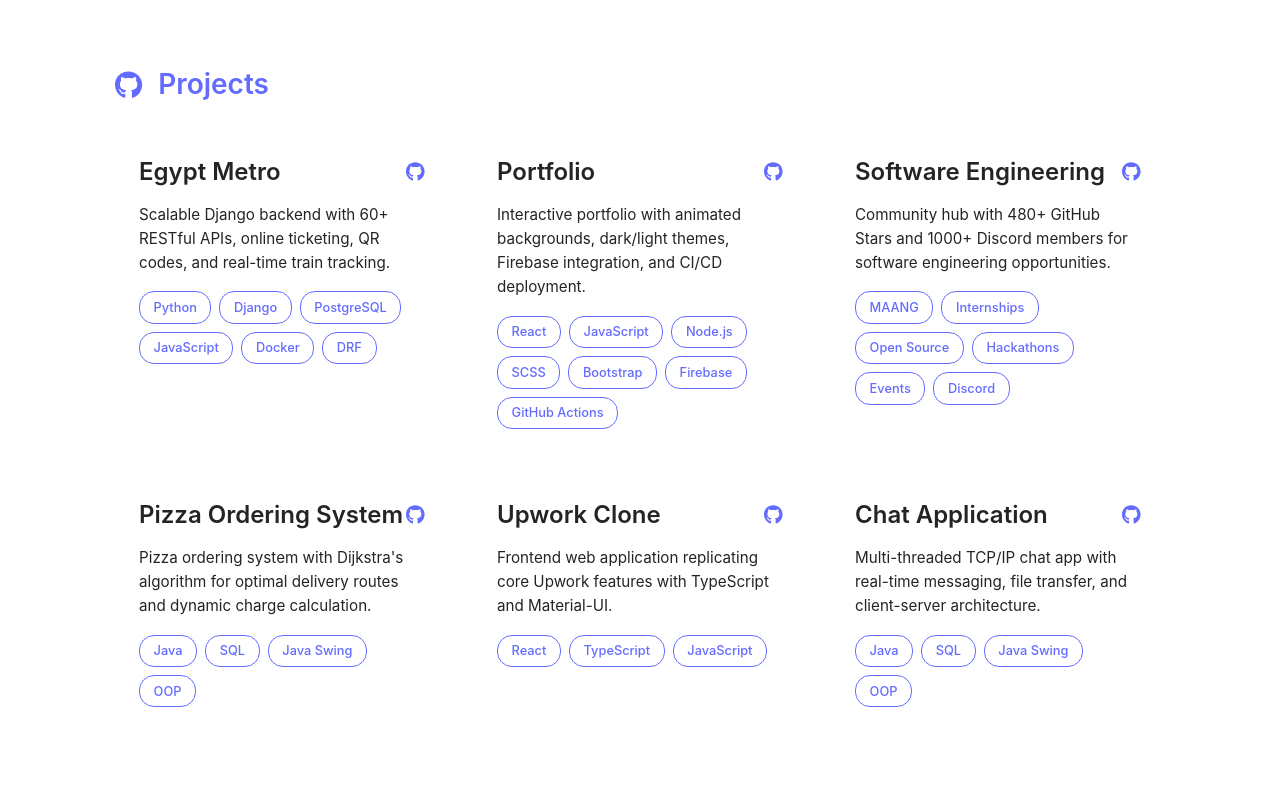
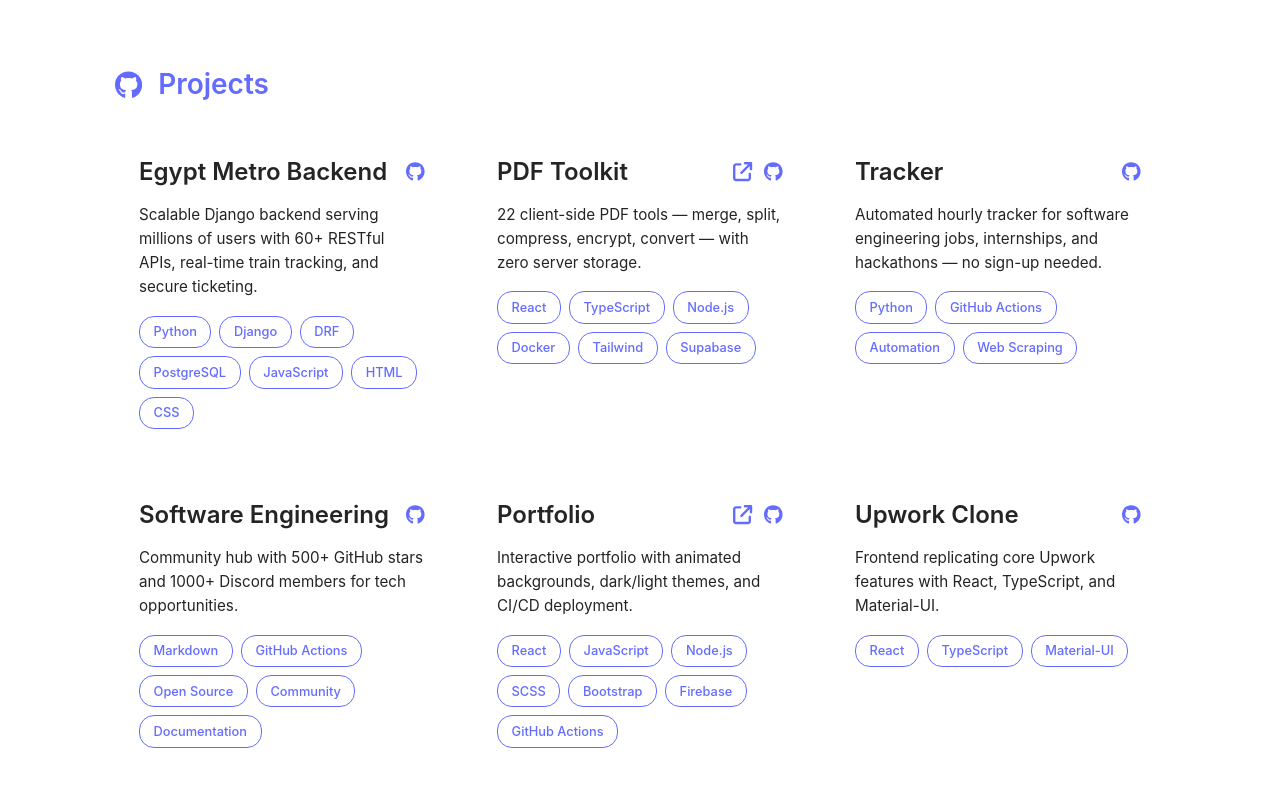
Before and after one commit to AhmedNassar7/AhmedNassar7.github.io, a React (Vite) app: page / in a window 1280 px wide. Shown: the part 3960-4760 px from the top of the page. Built offline with nearby package versions, Linux system fonts and the light colour scheme; no server answers.

Commit message:
Updated projects section

```diff
--- a/src/components/Resume/Resume.jsx
+++ b/src/components/Resume/Resume.jsx
@@ -40,6 +40,7 @@
   faServer,
   faLock,
   faTerminal,
+  faArrowUpRightFromSquare,
 } from '@fortawesome/free-solid-svg-icons';
 import AOS from 'aos';
 import './Resume.scss';
@@ -111,15 +112,59 @@
 
   const projects = [
     {
-      name: 'Egypt Metro',
+      name: 'Egypt Metro Backend',
       url: 'https://github.com/Egypt-Metro/backend',
-      tech: ['Python', 'Django', 'PostgreSQL', 'JavaScript', 'Docker', 'DRF'],
+      tech: [
+        'Python',
+        'Django',
+        'DRF',
+        'PostgreSQL',
+        'JavaScript',
+        'HTML',
+        'CSS',
+      ],
       description:
-        'Scalable Django backend with 60+ RESTful APIs, online ticketing, QR codes, and real-time train tracking.',
+        'Scalable Django backend serving millions of users with 60+ RESTful APIs, real-time train tracking, and secure ticketing.',
+    },
+    {
+      name: 'PDF Toolkit',
+      url: 'https://github.com/AhmedNassar7/toolkit',
+      liveUrl: 'https://ahmednassar7.github.io/toolkit/',
+      tech: [
+        'React',
+        'TypeScript',
+        'Node.js',
+        'Docker',
+        'Tailwind',
+        'Supabase',
+      ],
+      description:
+        '22 client-side PDF tools — merge, split, compress, encrypt, convert — with zero server storage.',
+    },
+    {
+      name: 'Tracker',
+      url: 'https://github.com/AhmedNassar7/tracker',
+      tech: ['Python', 'GitHub Actions', 'Automation', 'Web Scraping'],
+      description:
+        'Automated hourly tracker for software engineering jobs, internships, and hackathons — no sign-up needed.',
+    },
+    {
+      name: 'Software Engineering',
+      url: 'https://github.com/AhmedNassar7/Software-Engineering',
+      tech: [
+        'Markdown',
+        'GitHub Actions',
+        'Open Source',
+        'Community',
+        'Documentation',
+      ],
+      description:
+        'Community hub with 500+ GitHub stars and 1000+ Discord members for tech opportunities.',
     },
     {
       name: 'Portfolio',
       url: 'https://github.com/AhmedNassar7/AhmedNassar7.github.io',
+      liveUrl: 'https://ahmednassar7.github.io/',
       tech: [
         'React',
         'JavaScript',
@@ -130,42 +175,14 @@
         'GitHub Actions',
       ],
       description:
-        'Interactive portfolio with animated backgrounds, dark/light themes, Firebase integration, and CI/CD deployment.',
-    },
-    {
-      name: 'Software Engineering',
-      url: 'https://github.com/AhmedNassar7/Software-Engineering',
-      tech: [
-        'MAANG',
-        'Internships',
-        'Open Source',
-        'Hackathons',
-        'Events',
-        'Discord',
-      ],
-      description:
-        'Community hub with 480+ GitHub Stars and 1000+ Discord members for software engineering opportunities.',
-    },
-    {
-      name: 'Pizza Ordering System',
-      url: 'https://github.com/AhmedNassar7/Pizza-Ordering-System',
-      tech: ['Java', 'SQL', 'Java Swing', 'OOP'],
-      description:
-        "Pizza ordering system with Dijkstra's algorithm for optimal delivery routes and dynamic charge calculation.",
+        'Interactive portfolio with animated backgrounds, dark/light themes, and CI/CD deployment.',
     },
     {
       name: 'Upwork Clone',
       url: 'https://github.com/activecourses/upwork-clone-frontend',
-      tech: ['React', 'TypeScript', 'JavaScript'],
+      tech: ['React', 'TypeScript', 'Material-UI'],
       description:
-        'Frontend web application replicating core Upwork features with TypeScript and Material-UI.',
-    },
-    {
-      name: 'Chat Application',
-      url: 'https://github.com/AhmedNassar7/Chat-Application',
-      tech: ['Java', 'SQL', 'Java Swing', 'OOP'],
-      description:
-        'Multi-threaded TCP/IP chat app with real-time messaging, file transfer, and client-server architecture.',
+        'Frontend replicating core Upwork features with React, TypeScript, and Material-UI.',
     },
   ];
 
@@ -359,6 +376,20 @@
                   <div key={index} className="project-item">
                     <div className="project-header">
                       <h4>{project.name}</h4>
+                      <div className="project-links">
+                        {project.liveUrl && (
+                          <a
+                            href={project.liveUrl}
+                            target="_blank"
+                            rel="noopener noreferrer"
+                            aria-label={`Open ${project.name} live demo`}
+                            onClick={() =>
+                              trackProjectClick(`${project.name} (live)`)
+                            }
+                          >
+                            <FontAwesomeIcon icon={faArrowUpRightFromSquare} />
+                          </a>
+                        )}
                         <a
                           href={project.url}
                           target="_blank"
@@ -368,6 +399,7 @@
                         >
                           <FontAwesomeIcon icon={faGithub} />
                         </a>
+                      </div>
                     </div>
                     <p className="project-description">{project.description}</p>
                     <div className="tech-stack">
--- a/src/components/Resume/Resume.scss
+++ b/src/components/Resume/Resume.scss
@@ -118,6 +118,12 @@
         h4 {
           margin: 0;
           font-weight: 600;
+        }
+
+        .project-links {
+          display: flex;
+          align-items: center;
+          gap: 0.75rem;
         }
 
         a {
```
Lines whose indentation alone changed are shown as unchanged.
